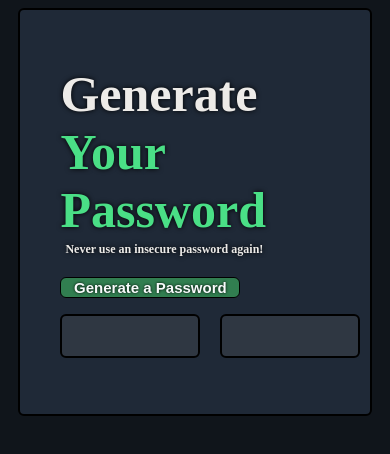
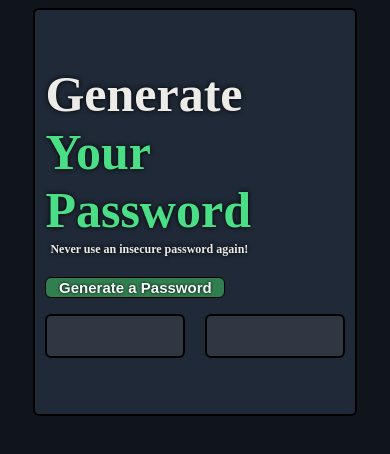
Before and after one commit to znwdfhstwy-dev/Password-Generator, a plain HTML site: page index.html in a window 390 px wide. Drawn offline with Linux system fonts and the light colour scheme.

Commit message:
Update index.css

```diff
--- a/index.css
+++ b/index.css
@@ -8,6 +8,7 @@ color: rgb(237, 235, 232);
     border: 2px solid black;
     width: 24%;
     min-width: 24%;
+    max-width: 100%;
     padding: 3px 10px 40px 40px;
     margin: auto;
     border-radius: 6px;
@@ -16,9 +17,10 @@ color: rgb(237, 235, 232);
     align-items: flex-start;
     justify-content: center;
 }
-@media (max-width: 600px) {
+@media (max-width: 500px) {
     .appBody {
         width: 80%;
+        padding-left: 10px;
     }
 }
 
```
